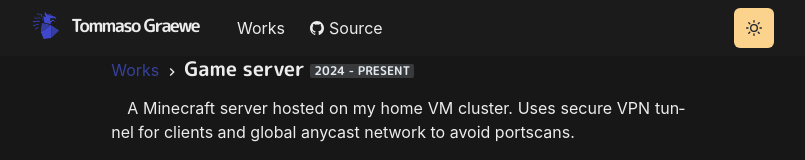
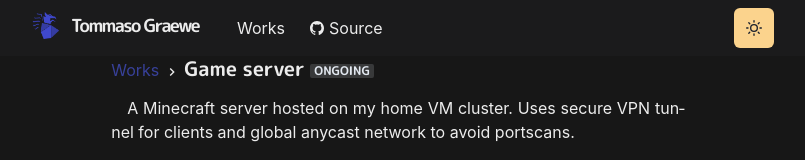
Before and after one commit to tgraewe/tgraewe-homepage, a Next.js app: page /works/minecraft in a window 1280 px wide. Shown: the top 160 px of the page, without its empty margins (242-1047 px from the left). Built offline with nearby package versions, Linux system fonts and the light colour scheme.

Commit message:
updated project status to ongoing

```diff
--- a/pages/works/ehp.js
+++ b/pages/works/ehp.js
@@ -16,7 +16,7 @@ const Work = () => {
         <Layout title="Ethical Hackers of Purdue">
             <Container>
                 <Title>
-                    Ethical Hackers of Purdue Website <Badge>2024</Badge>
+                    Ethical Hackers of Purdue Website <Badge>Ongoing</Badge>
                 </Title>
                 <P>
                 As a proud member of Ethical Hackers of Purdue,
--- a/pages/works/minecraft.js
+++ b/pages/works/minecraft.js
@@ -16,7 +16,7 @@ const Work = () => {
         <Layout title="Game Server">
             <Container>
                 <Title>
-                    Game server <Badge>2024 - Present</Badge>
+                    Game server <Badge>Ongoing</Badge>
                 </Title>
                 <P>
                 A Minecraft server hosted on my home VM cluster.
```
